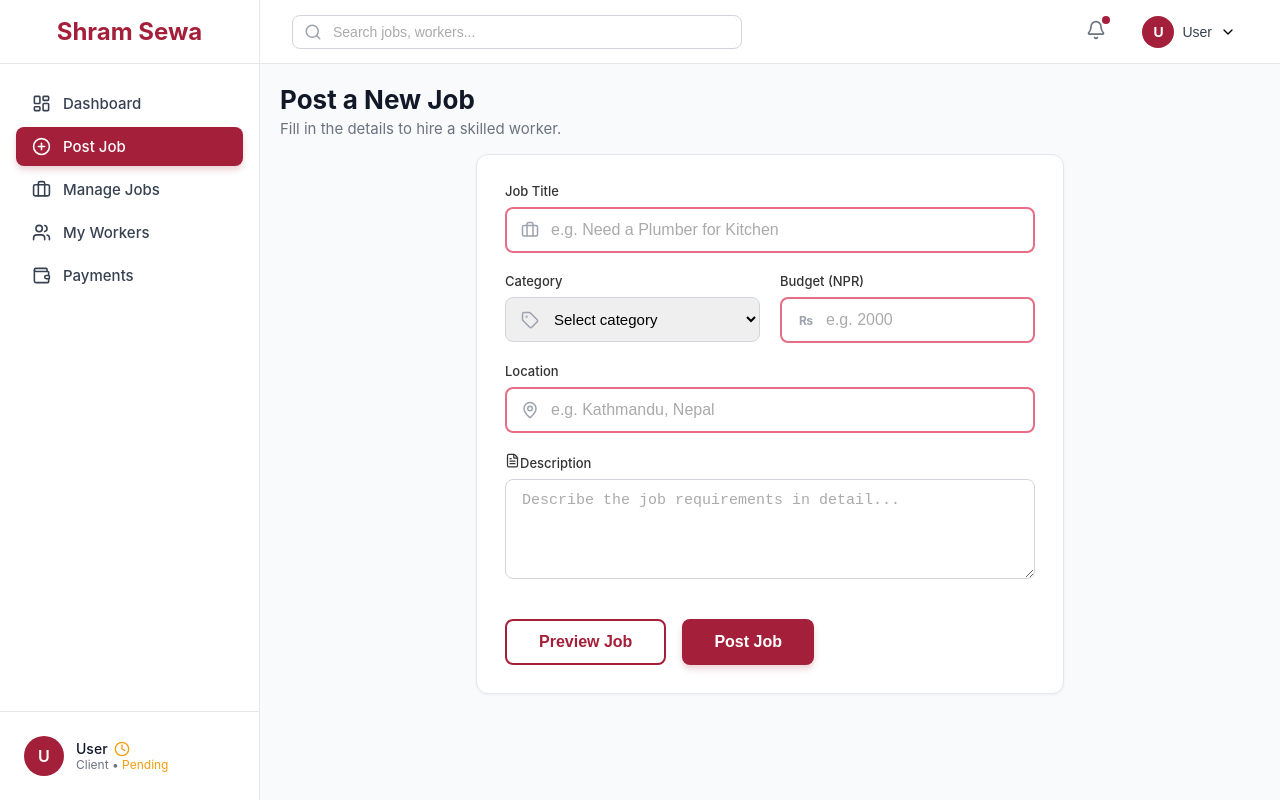
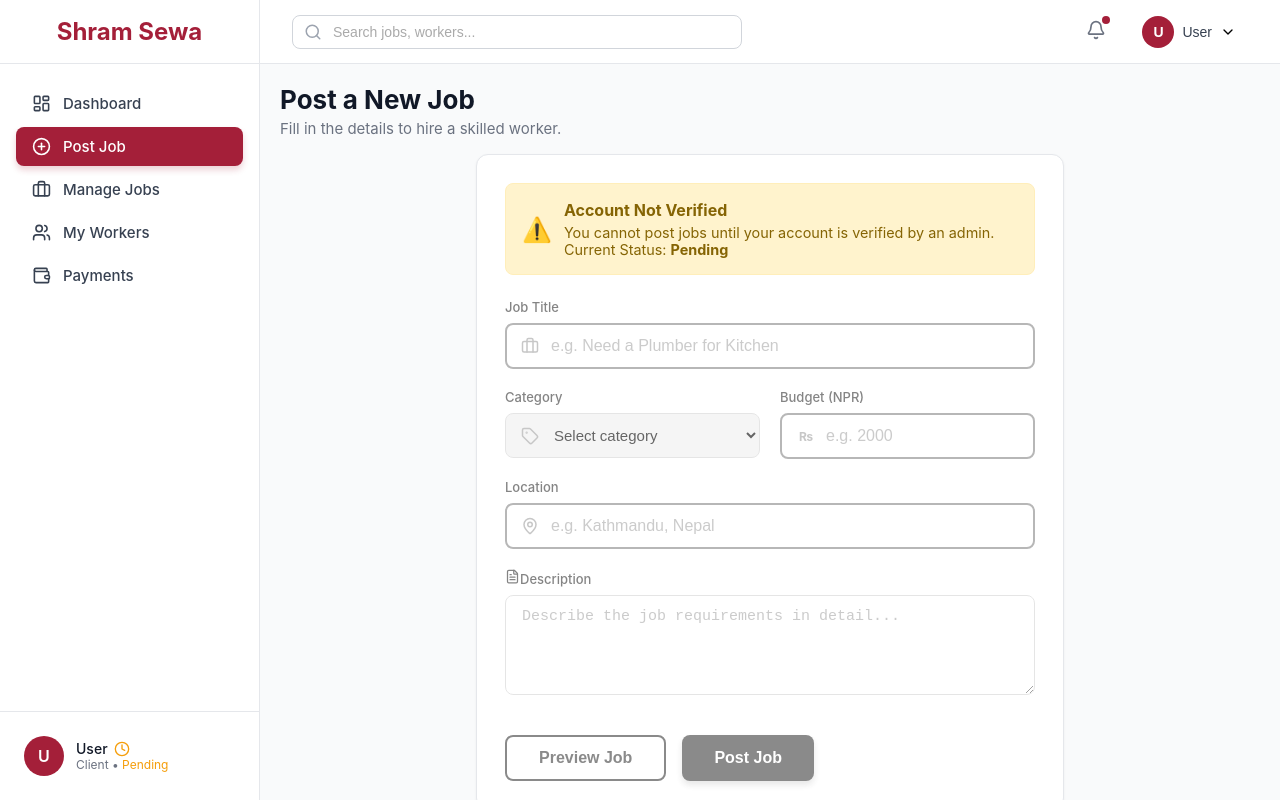
Before and after one commit to aaska90210/g103-shram-sewa, a React app in the folder frontend/: page /hirer/post-job in a window 1280 px wide. Built offline with nearby package versions, Linux system fonts and the light colour scheme; the HTML template or start-up script is replaced by a standard one.

Commit message:
feat(frontend): restrict job posting access for unverified clients

```diff
--- a/frontend/src/pages/dashboard/PostJob.jsx
+++ b/frontend/src/pages/dashboard/PostJob.jsx
@@ -11,6 +11,11 @@ const NepaliRupeeIcon = () => (
 );
 
 const PostJob = () => {
+    // === User Verification Check ===
+    // Get user info from local storage to check verification status
+    const user = JSON.parse(localStorage.getItem('user') || '{}');
+    const isVerified = user.verificationStatus === 'Verified';
+
     // === Form State ===
     // Tracks all input fields for the job posting form
     const [form, setForm] = useState({
@@ -33,6 +38,12 @@ const PostJob = () => {
     // Posts the job to backend API
     const handleSubmit = async (e) => {
         e.preventDefault();
+
+        if (!isVerified) {
+            toast.error('You need to be verified to post jobs.');
+            return;
+        }
+
         setLoading(true);
 
         try {
@@ -91,7 +102,35 @@ const PostJob = () => {
             {/* === Form Card === */}
             {/* Centered white card (60% width) for focused layout */}
             <div className="form-card">
-                <form onSubmit={handleSubmit}>
+                {!isVerified && (
+                    <div className="verification-alert" style={{
+                        padding: '1rem',
+                        marginBottom: '1.5rem',
+                        backgroundColor: '#fff3cd',
+                        color: '#856404',
+                        border: '1px solid #ffeeba',
+                        borderRadius: '8px',
+                        display: 'flex',
+                        alignItems: 'center',
+                        gap: '12px'
+                    }}>
+                        <div style={{ fontSize: '1.5rem' }}>⚠️</div>
+                        <div>
+                            <h4 style={{ margin: 0, fontWeight: 'bold' }}>Account Not Verified</h4>
+                            <p style={{ margin: '4px 0 0', fontSize: '0.9rem' }}>
+                                You cannot post jobs until your account is verified by an admin.
+                                <br/>
+                                Current Status: <strong>{user.verificationStatus || 'Pending'}</strong>
+                            </p>
+                        </div>
+                    </div>
+                )}
+
+                <form onSubmit={handleSubmit} style={{
+                    opacity: isVerified ? 1 : 0.6,
+                    pointerEvents: isVerified ? 'auto' : 'none',
+                    filter: isVerified ? 'none' : 'grayscale(100%)'
+                }}>
 
                     {/* === Job Title Input (1-column layout) === */}
                     {/* Briefcase icon sits inside the input field on the left */}
```
